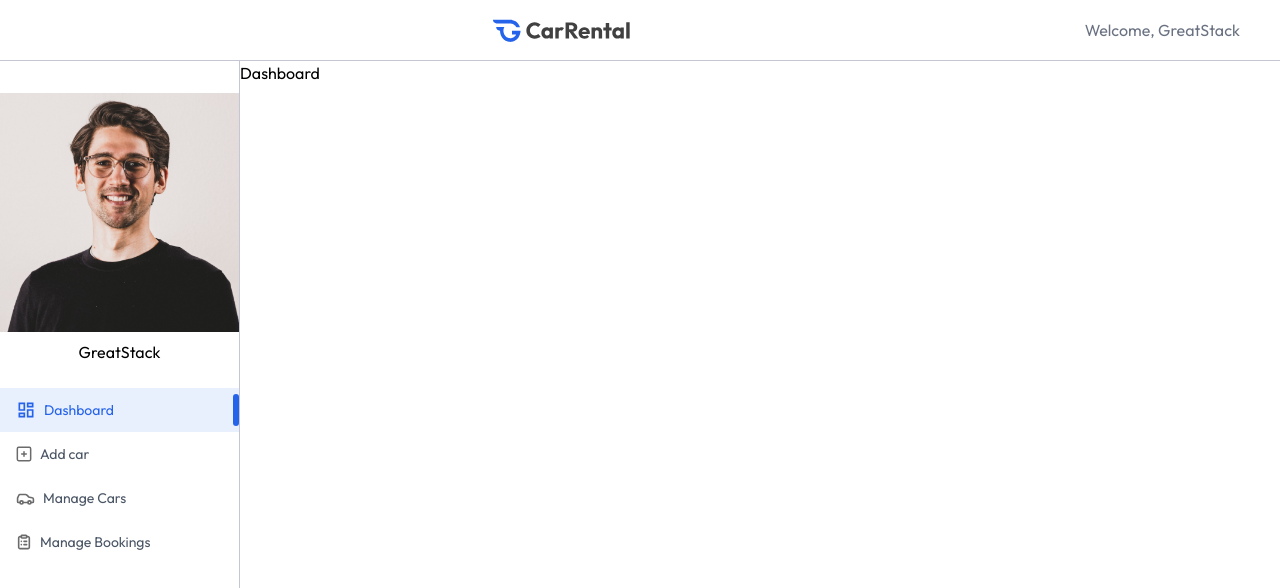
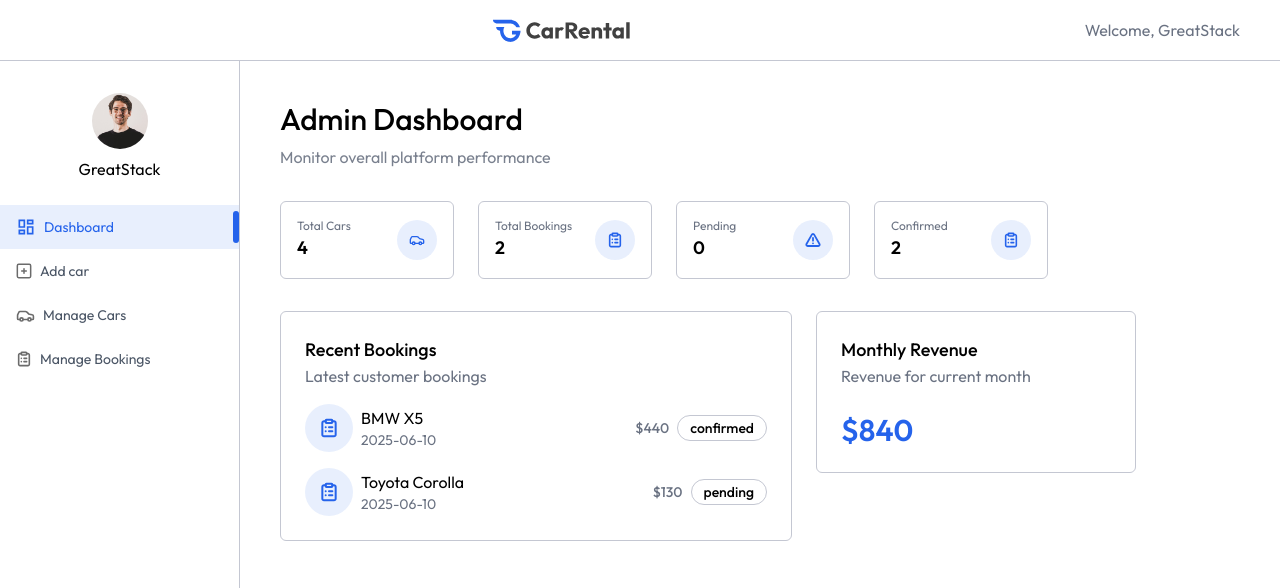
Before and after one commit to smThilshan/car-rental-front-end, a React (Vite) app: page /owner in a window 1280 px wide. Shown: the top 588 px of the page. Built offline with nearby package versions, Linux system fonts and the light colour scheme.

Commit message:
added admin dashboard

```diff
--- a/src/components/owner/SidebarOwner.jsx
+++ b/src/components/owner/SidebarOwner.jsx
@@ -15,7 +15,7 @@
     <div className='relative min-h-screen md:flex flex-col items-center pt-8 max-w-13 md:max-w-60 w-full border-r border-borderColor text-sm'>
         <div className='group relative'>
             <label htmlFor="image">
-                <img src={image ? URL.createObjectURL(image) : user?.image || "https://www.shutterstock.com/image-vector/avatar-gender-neutral-silhouette-vector-600nw-2470054311.jpg"}  alt="" />
+                <img src={image ? URL.createObjectURL(image) : user?.image || "https://www.shutterstock.com/image-vector/avatar-gender-neutral-silhouette-vector-600nw-2470054311.jpg"}  className='h-12 md:h-14 w-12 md:w-14 rounded-full mx-auto' alt="" />
                 <input type="file" id='image' accept='image/*' hidden onChange={e=>setImage(e.target.files[0])} />
                 <div className='absolute hidden top-0 right-0 left-0 bottom-0 bg-black/10 rounded-full group-hover:flex items-center justify-center cursor-pointer'>
                     <img src={assets.edit_icon} alt="" />
--- a/src/pages/owner/Dashboard.jsx
+++ b/src/pages/owner/Dashboard.jsx
@@ -1,9 +1,82 @@
-import React from 'react'
+import React, { useEffect, useState } from 'react'
+import { dummyDashboardData, assets } from '../../assets/assets';
+import TitleOwner from '../../components/owner/TitleOwner';
 
 const Dashboard = () => {
-  return (
-    <div>Dashboard</div>
-  )
+
+    const currency = import.meta.env.VITE_CURRENCY;
+
+    const [data, setData] = useState({
+        totalCars: 0,
+        totalBookings: 0,
+        pendingBookings: 0,
+        completedBookings: 0,
+        recentBookings: [],
+        monthlyRevenue: 0,
+    });
+
+    const dashboardCards = [
+        {title: "Total Cars", value: data.totalCars, icon: assets.carIconColored},
+        {title: "Total Bookings", value: data.totalBookings, icon: assets.listIconColored},
+        {title: "Pending", value: data.pendingBookings, icon: assets.cautionIconColored},
+        {title: "Confirmed", value: data.completedBookings, icon: assets.listIconColored},
+    ];
+
+    useEffect(() => {
+        setData(dummyDashboardData)
+    }, []);
+
+    return (
+        <div className='px-4 pt-10 md:px-10 flex-1'>
+            <TitleOwner title='Admin Dashboard' subTitle='Monitor overall platform performance' />
+
+            <div className="grid sm:grid-cols-2 md:grid-cols-3 lg:grid-cols-4 gap-6 my-8 max-w-3xl">
+                {dashboardCards.map((card, index) => (
+                    <div key={index} className="flex gap-2 items-center justify-between p-4 rounded-md border border-borderColor">
+                        <div>
+                            <div className="text-xs text-gray-500">{card.title}</div>
+                            <div className="text-lg font-semibold">{card.value}</div>
+                        </div>
+                        <div className='flex items-center justify-center w-10 h-10 rounded-full bg-primary/10'>
+                            <img src={card.icon} alt=""  className='h-4 w-4'/>
+                        </div>
+                    </div>
+                ))}
+            </div>
+
+            <div className='flex flex-wrap items-start  gap-6 mb-8 w-full'>
+              {/* Recent bookings */}
+                <div className='p-4 md:p-6 border border-borderColor rounded-md max-w-lg w-full'>
+                  <h1 className='text-lg font-medium'>Recent Bookings</h1>
+                  <p className='text-gray-500' >Latest customer bookings</p>
+                  {data.recentBookings.map((booking, index)=>(
+                      <div key={index} className='mt-4 flex items-center justify-between'>
+                          <div className='flex items-center gap-2'>
+                            <div className='hidden md:flex items-center  justify-center w-12 h-12 rounded-full bg-primary/10'>
+                              <img src={assets.listIconColored} alt="" className='h-5 w-5'/>
+                            </div>
+                            <div>
+                              <p>{booking.car.brand} {booking.car.model}</p>
+                              <p className='text-sm text-gray-500'>{booking.createdAt.split('T')[0]}</p>
+                            </div>
+
+                          </div>
+                          <div className='flex items-center gap-2 font-medium'>
+                              <p className='text-sm text-gray-500'>{currency}{booking.price}</p>
+                              <p className='px-3 py-0.5 border border-borderColor rounded-full text-sm'>{booking.status}</p>
+                          </div>
+                      </div>
+                  ))}
+                </div>
+                {/* Monthly revenue */}
+                <div className='p-4 md:p-6 mb-6 border border-borderColor rounded-md w-full md:max-w-xs'>
+                  <h1 className='text-lg font-medium'>Monthly Revenue</h1>
+                  <p className='text-gray-500' >Revenue for current month</p>
+                  <p className='text-3xl mt-6 font-semibold text-primary '>{currency}{data.monthlyRevenue}</p>
+                </div>
+            </div>
+        </div>
+    )
 }
 
 export default Dashboard
```
